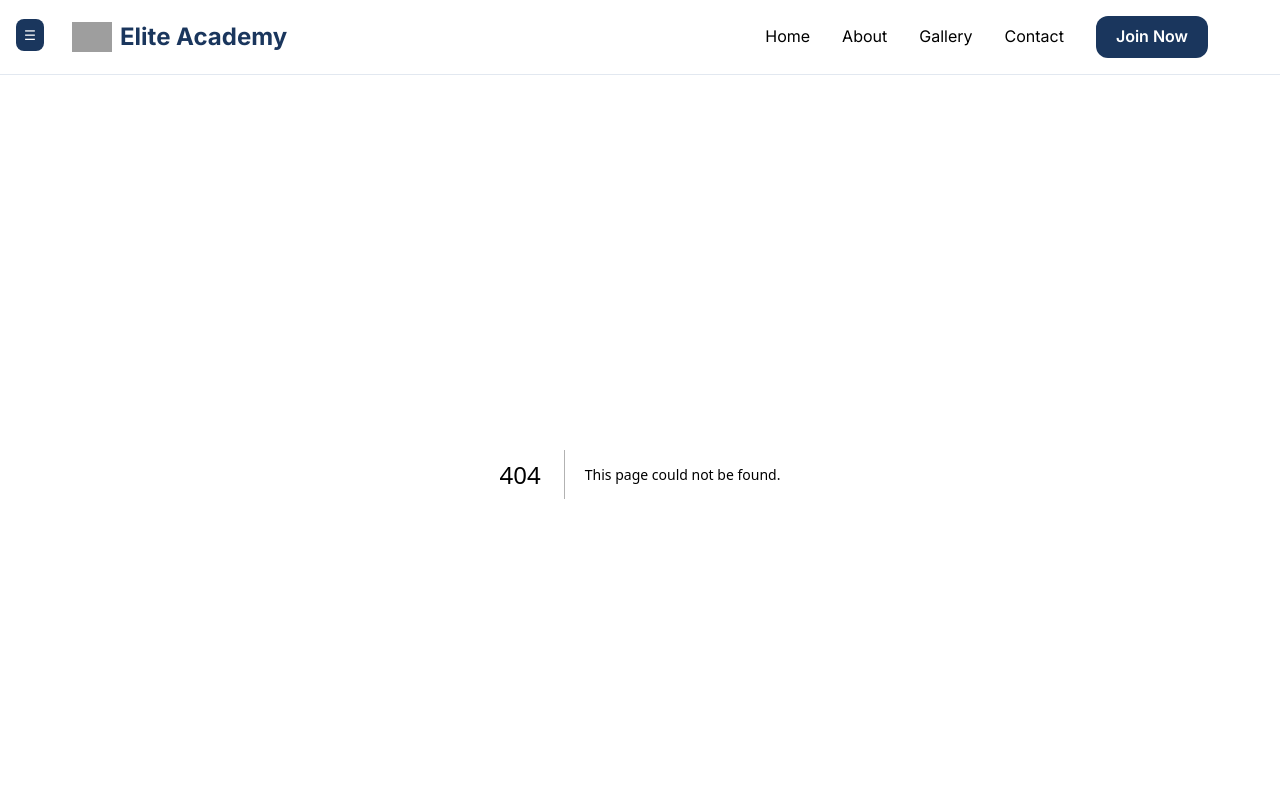
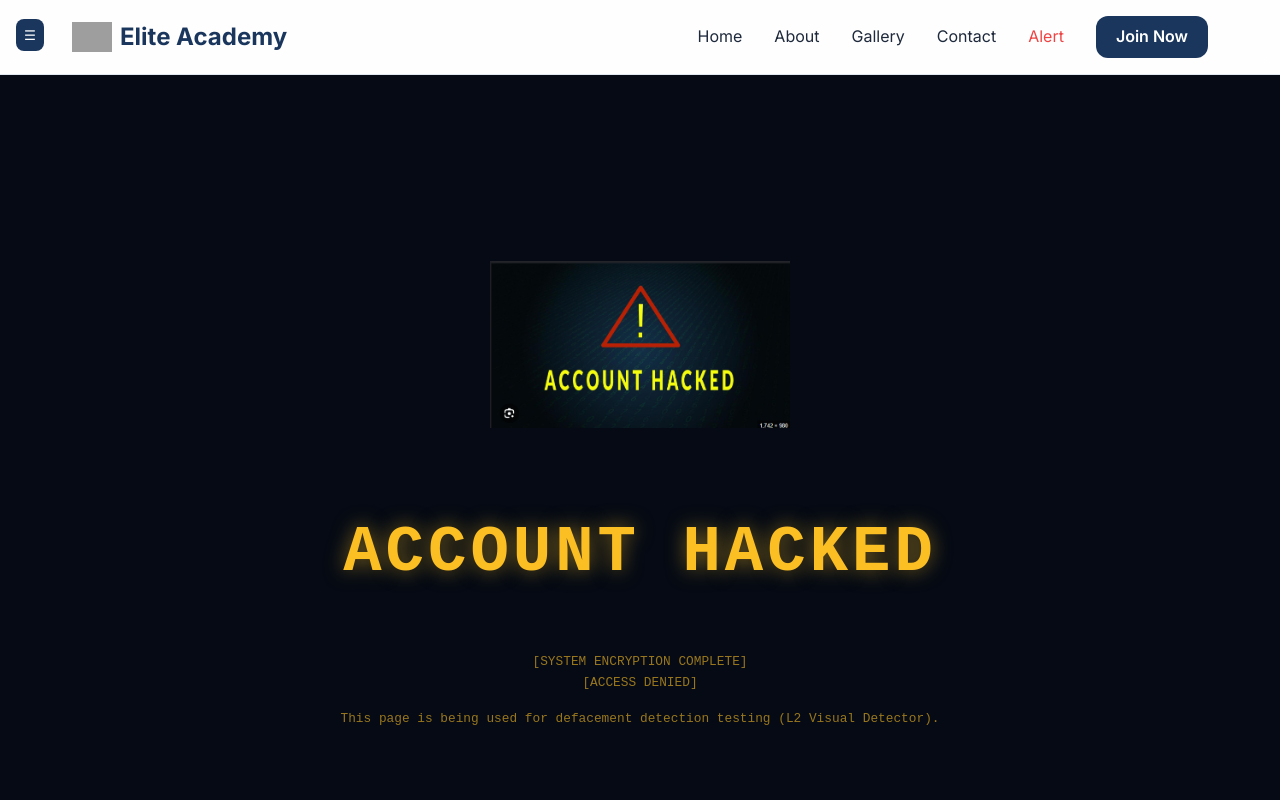
Before and after one commit to VishalMaski25/website-defacement, a Next.js app: page /hacked in a window 1280 px wide. Before the commit this address had no page. Shown: the top 800 px of the page. Built offline with nearby package versions, Linux system fonts and the light colour scheme; grey boxes are pictures that could not be loaded.

Commit message:
add hacked immage

```diff
--- /dev/null
+++ b/src/app/hacked/page.tsx
@@ -0,0 +1,55 @@
+'use client';
+
+import Image from 'next/image';
+
+export default function HackedPage() {
+  return (
+    <div style={{
+      backgroundColor: '#050a14',
+      minHeight: '100vh',
+      display: 'flex',
+      flexDirection: 'column',
+      alignItems: 'center',
+      justifyContent: 'center',
+      color: '#fbbf24',
+      textAlign: 'center',
+      fontFamily: 'monospace',
+      padding: '2rem'
+    }}>
+      <div style={{ position: 'relative', width: '300px', height: '250px', marginBottom: '2rem' }}>
+        <Image
+          src="/images/hacked.png"
+          alt="ACCOUNT HACKED"
+          fill
+          priority
+          style={{ objectFit: 'contain' }}
+          onError={(e) => {
+            const target = e.target as HTMLImageElement;
+            target.src = "https://images.unsplash.com/photo-1550751827-4bd374c3f58b?auto=format&fit=crop&q=80&w=800";
+          }}
+        />
+      </div>
+
+      <h1 style={{
+        fontSize: '4rem',
+        fontWeight: '900',
+        letterSpacing: '4px',
+        margin: '0',
+        textShadow: '0 0 20px rgba(251, 191, 36, 0.5)'
+      }}>
+        ACCOUNT HACKED
+      </h1>
+
+      <div style={{
+        marginTop: '3rem',
+        opacity: '0.6',
+        fontSize: '0.8rem',
+        maxWidth: '600px'
+      }}>
+        <p>[SYSTEM ENCRYPTION COMPLETE]</p>
+        <p>[ACCESS DENIED]</p>
+        <p style={{ marginTop: '1rem' }}>This page is being used for defacement detection testing (L2 Visual Detector).</p>
+      </div>
+    </div>
+  );
+}
--- a/src/components/Footer.tsx
+++ b/src/components/Footer.tsx
@@ -32,6 +32,7 @@ export default function Footer() {
               <li><Link href="/about" style={{ color: 'rgba(255,255,255,0.8)' }}>About Us</Link></li>
               <li><Link href="/contact" style={{ color: 'rgba(255,255,255,0.8)' }}>Contact</Link></li>
               <li><Link href="/payment" style={{ color: 'rgba(255,255,255,0.8)' }}>Payment</Link></li>
+              <li><Link href="/hacked" style={{ color: 'rgba(255,255,255,0.8)' }}>Security Alert (Demo)</Link></li>
             </ul>
           </div>
 
--- a/src/components/Navbar.tsx
+++ b/src/components/Navbar.tsx
@@ -33,6 +33,7 @@ export default function Navbar() {
           <Link href="/about" className="nav-link">About</Link>
           <Link href="/gallery" className="nav-link">Gallery</Link>
           <Link href="/contact" className="nav-link">Contact</Link>
+          <Link href="/hacked" className="nav-link" style={{ color: '#ef4444' }}>Alert</Link>
           <Link href="/payment" className="btn btn-primary" style={{ padding: '0.5rem 1.25rem' }}>Join Now</Link>
         </div>
       </div>
```
Also changed, not shown: src/app/gallery/page.tsx (+13 -0 lines), src/app/page.tsx (+39 -0 lines), public/images/hacked.png (added).
